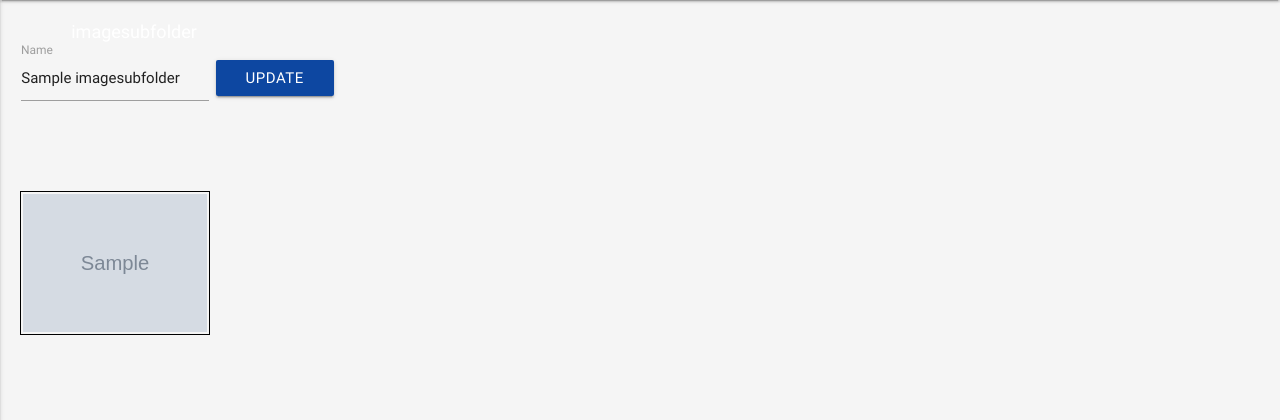
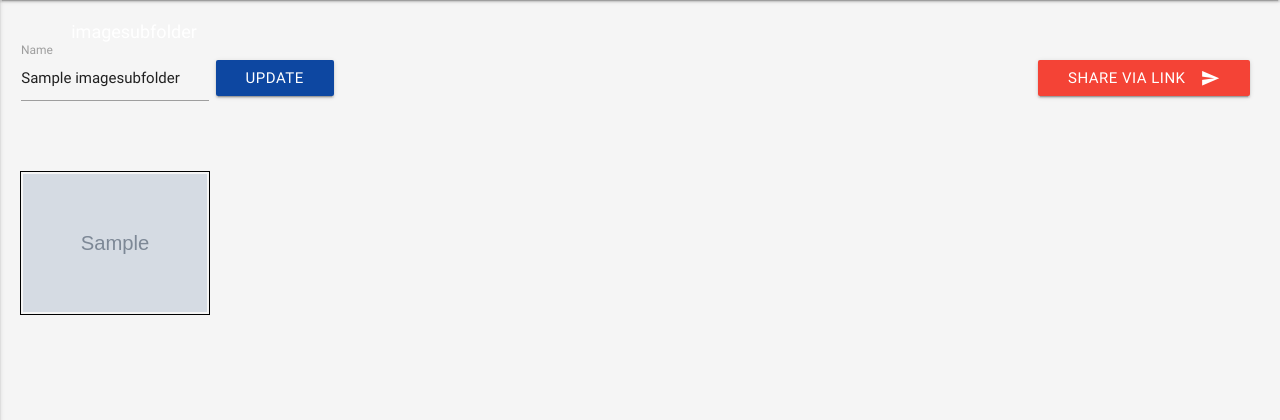
Before and after one commit to roopansh/Image-Persona, a Django app: page /imagepersona/images/1/1/ in a window 1280 px wide. Shown: the part 64-484 px from the top of the page. Run offline with Django 3.2, Linux system fonts and the light colour scheme; a user stored in the database is signed in; tables that the repository leaves empty hold one stand-in row (values such as "Sample post"); grey boxes marked "Sample" are stand-in pictures; some libraries are stand-ins or nearby versions.

Commit message:
Add frontend for share via link and some backend structure

```diff
--- a/src/django_project/imagepersona/templates/imagepersona/images.html
+++ b/src/django_project/imagepersona/templates/imagepersona/images.html
@@ -43,9 +43,11 @@
       </div>
     </div>
   </form>
-</div>
-<div class="row" style="padding: 0px 10px;">
-
+  <form action="{% url 'imagepersona:sharefolder' album_id=album.pk person_id=personId %}" method="post" role="form" enctype="multipart/form-data"> {% csrf_token %}
+    <button class="btn waves-effect waves-light right red" type="submit" name="action" style="margin: 20px;">Share via link
+    <i class="material-icons right">send</i>
+  </button>
+  </form>
 </div>
 <div class="row" style="padding: 20px 10px;">
   {% for image in images %}
--- a/src/django_project/imagepersona/urls.py
+++ b/src/django_project/imagepersona/urls.py
@@ -15,4 +15,6 @@ urlpatterns = [
 	url(r'^album/(?P<album_id>[0-9]+)/$', views.album, name='album'),
 	url(r'^images/(?P<album_id>[0-9]+)/(?P<person_id>[0-9]+)/$', views.images, name='images'),
 	url(r'^editSubfolder/(?P<album_id>[0-9]+)/(?P<person_id>[0-9]+)/$', views.editSubfolder, name='editSubfolder'),
+	url(r'^sharefolder/(?P<album_id>[0-9]+)/(?P<person_id>[0-9]+)/$', views.sharefolder, name='sharefolder'),
+
 ]
--- a/src/django_project/imagepersona/views.py
+++ b/src/django_project/imagepersona/views.py
@@ -262,3 +262,7 @@ def editSubfolder(request, album_id, person_id):
 			toast['message'] = 'Name updated to ' + person.name
 			return render(request, 'imagepersona/images.html', {'images' : person.images.all(), 'PersonName' : person.name, 'album' : album, 'personId' : person.pk, 'toast' : toast})
 	raise Http404("Person group does not exist!")
+
+@login_required(login_url='/imagepersona/login/')
+def sharefolder(request, album_id, person_id):
+	return HttpResponse("hello")
```
